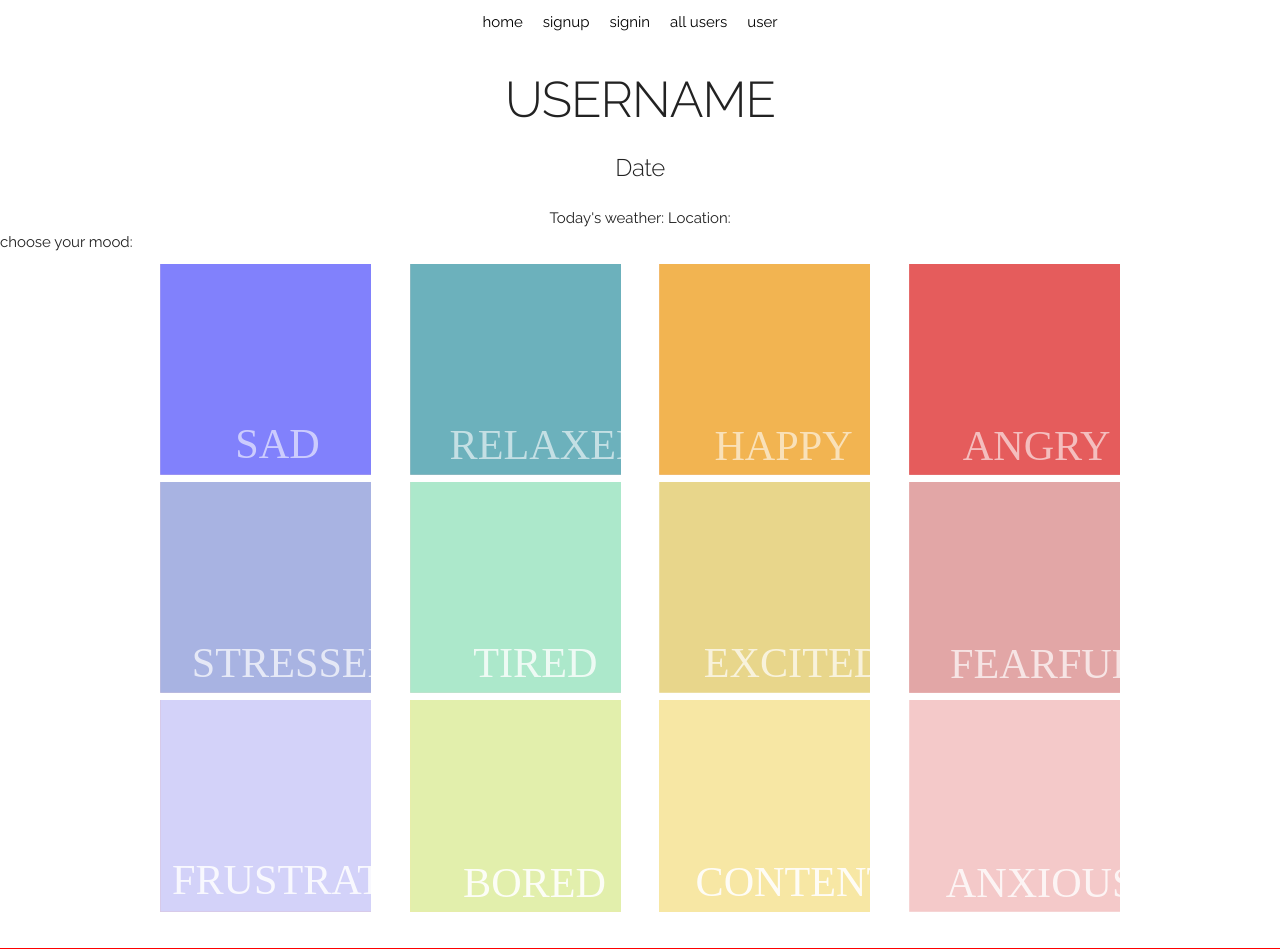
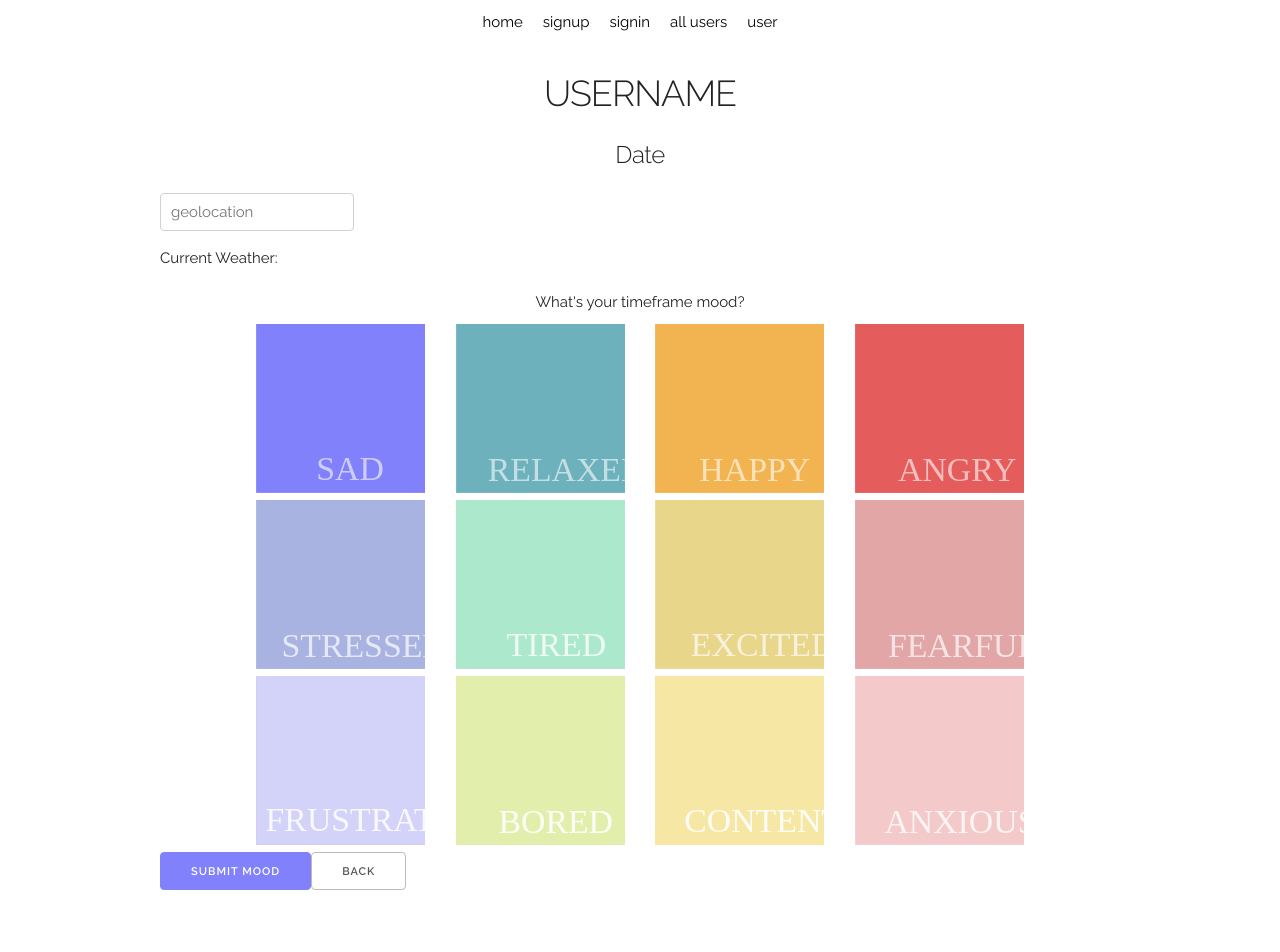
Before and after one commit to krogseng/app, a React (Create React App) app: page /moods in a window 1280 px wide. Shown: the top 952 px of the page. Built offline with nearby package versions, Linux system fonts and the light colour scheme.

Commit message:
layout progress

```diff
--- a/src/components/AllUsers.js
+++ b/src/components/AllUsers.js
@@ -8,7 +8,6 @@ export default class AllUsers extends Component {
             //store all user info
         };
     }
-    //fetcher()
 
     render() {
         return (
--- a/src/components/App.js
+++ b/src/components/App.js
@@ -14,6 +14,7 @@ class App extends Component {
             token: null,
         };
         this.hydrateAuth = this.hydrateAuth.bind(this);
+        this.handleSignOut = this.handleSignOut.bind(this);
     }
 
 
@@ -33,10 +34,17 @@ class App extends Component {
                 });
             }
         });
-
     }
 
-    //fetch for colors
+    handleSignOut() {
+        localStorage.removeItem('token');
+        this.setState({
+            isSignedIn: false,
+            token: false,
+        });
+    }
+
+    //fetch for colors and users
     render() {
         return (
             < Router >
--- a/src/components/MoodSelector.js
+++ b/src/components/MoodSelector.js
@@ -5,10 +5,16 @@ import UserHeader from './UserHeader';
 
 export default function MoodSelector(props) {
     return (
-        <section>
+        <section className='container'>
             < UserHeader />
-            < div>choose your mood:</div>
-            < AllColors />
+            <form>
+                < input type='text' placeholder='geolocation' />
+                <div>Current Weather:</div>
+                < div style={{textAlign: 'center', marginTop: '20px'}}>What's your {'timeframe'} mood?</div>
+                < AllColors />
+                <button className='button-primary'>Submit Mood</button>
+                <button >Back</button>
+            </form>
         </section>
     );
 }
--- a/src/components/UserHeader.js
+++ b/src/components/UserHeader.js
@@ -5,10 +5,8 @@ export default function UserHeader(props) {
     return (
         <section className='container title'>
             <div>
-                <h1>USERNAME</h1>
+                <h3>USERNAME</h3>
                 <h5>Date</h5>
-                <span>Today's weather: </span>
-                <span>Location: </span>
             </div>
         </section>
     );
--- a/src/components/UserMain.js
+++ b/src/components/UserMain.js
@@ -22,6 +22,8 @@ export default class UserMain extends Component {
         return (
             <div>
                 < UserHeader />
+                <span>Today's weather: </span>
+                <span>Location: </span>
                 < UserMoodsDay />
             </div>
         );
--- a/src/styles/custom.css
+++ b/src/styles/custom.css
@@ -46,6 +46,24 @@ footer {
   outline: 1px solid red;
 }
 
+.example-enter {
+  opacity: 0.01;
+}
+
+.example-enter.example-enter-active {
+  opacity: 1;
+  transition: opacity 500ms ease-in;
+}
+
+.example-leave {
+  opacity: 1;
+}
+
+.example-leave.example-leave-active {
+  opacity: 0.01;
+  transition: opacity 300ms ease-in;
+}
+
 /* Larger than mobile */
 @media (min-width: 400px) {
 
```
